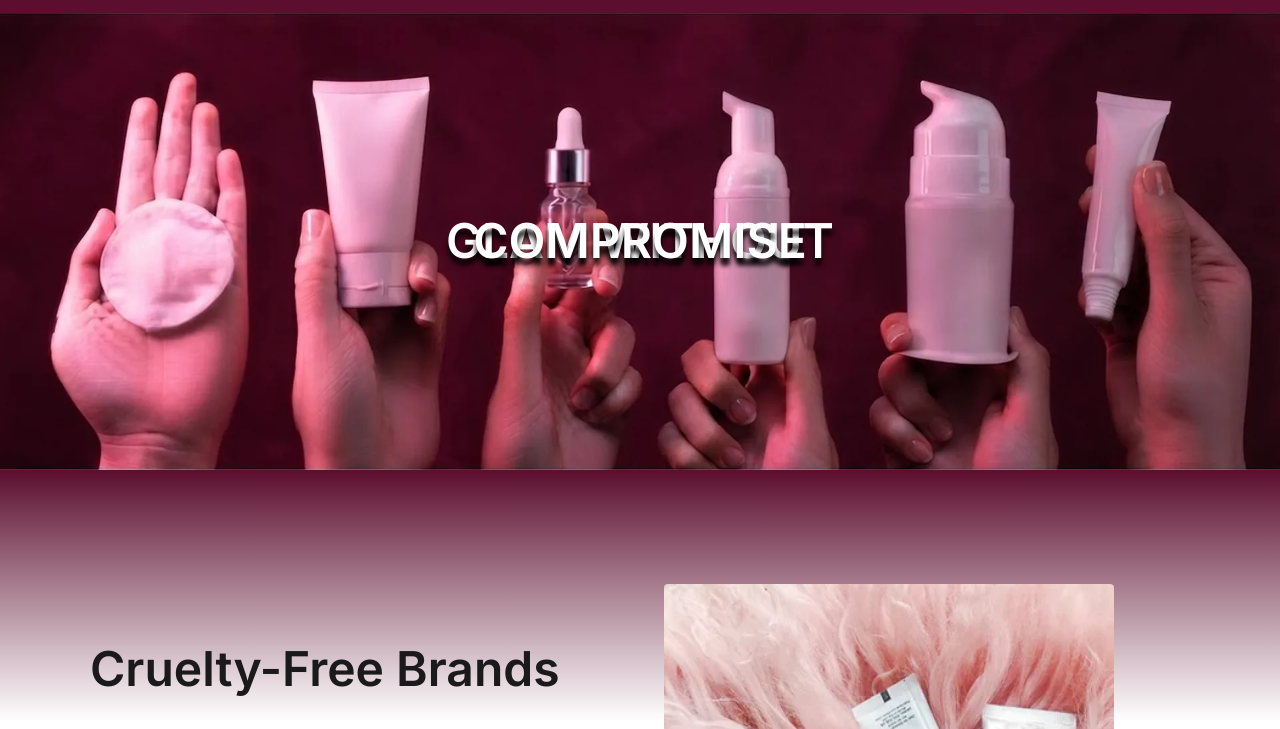
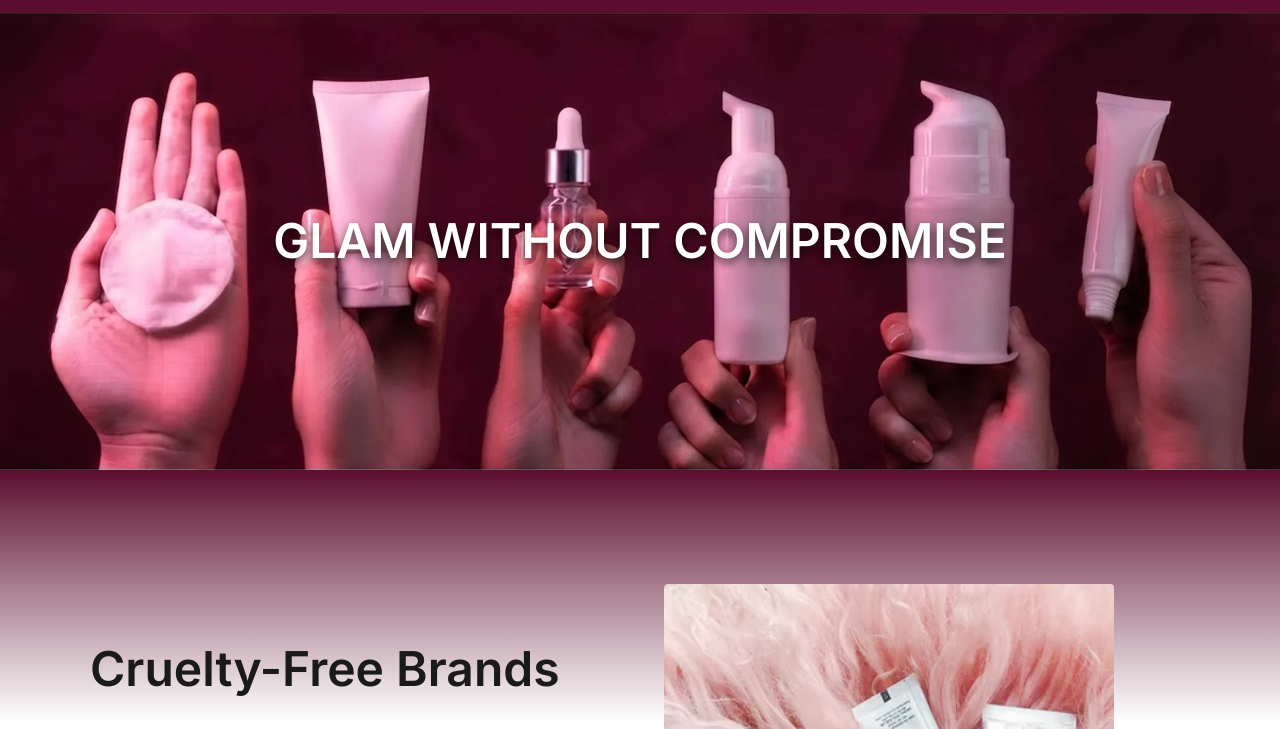
Before and after one commit to Mihaela1909/SustainabilityRepo, a website built with Vite: page index.html in a window 1280 px wide. Shown: the part 65-794 px from the top of the page. Built offline with nearby package versions, Linux system fonts and the light colour scheme.

Commit message:
Fix hero overlay text wrapping/overlap across screen sizes

```diff
--- a/src/style.css
+++ b/src/style.css
@@ -193,7 +193,9 @@ ul { list-style: none; margin: 0; padding: 0; }
   position: relative;
   width: 100%;
   line-height: 0;
+  overflow: hidden;
 }
+
 .hero-banner img {
   width: 100%;
   height: auto;
@@ -207,15 +209,19 @@ ul { list-style: none; margin: 0; padding: 0; }
   top: 50%;
   left: 50%;
   transform: translate(-50%, -50%);
+  width: 90%;
+  max-width: 950px;
   color: #fff;
   font-family: 'Inter', Arial, sans-serif;
   font-weight: 600;
-  font-size: 48px;
+  font-size: clamp(22px, 5vw, 48px);
+  line-height: 1.25;
   margin: 0;
-  text-shadow: 0 7px 5px rgba(0, 0, 0, 0.9);
+  text-shadow: 0 4px 10px rgba(0, 0, 0, 0.7);
   text-align: center;
   z-index: 2;
   text-transform: uppercase;
+  word-wrap: break-word;
 }
 
 .feature-row {
```
